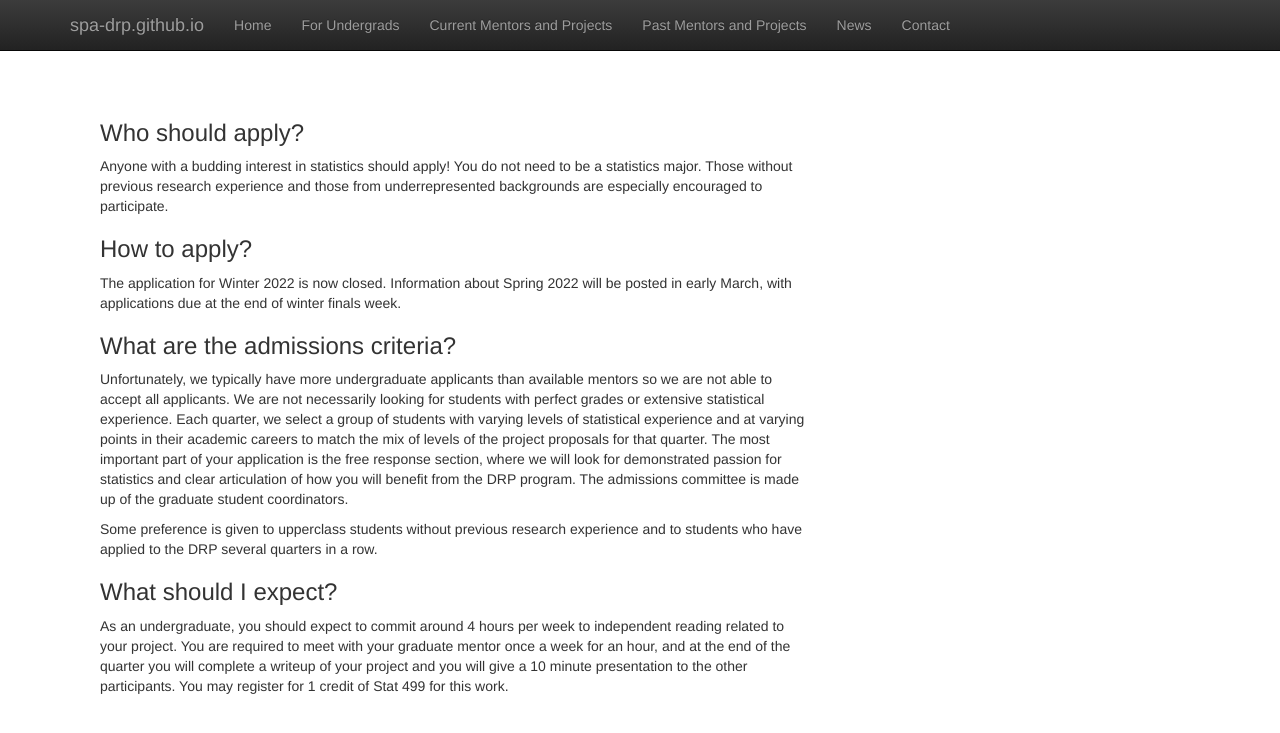
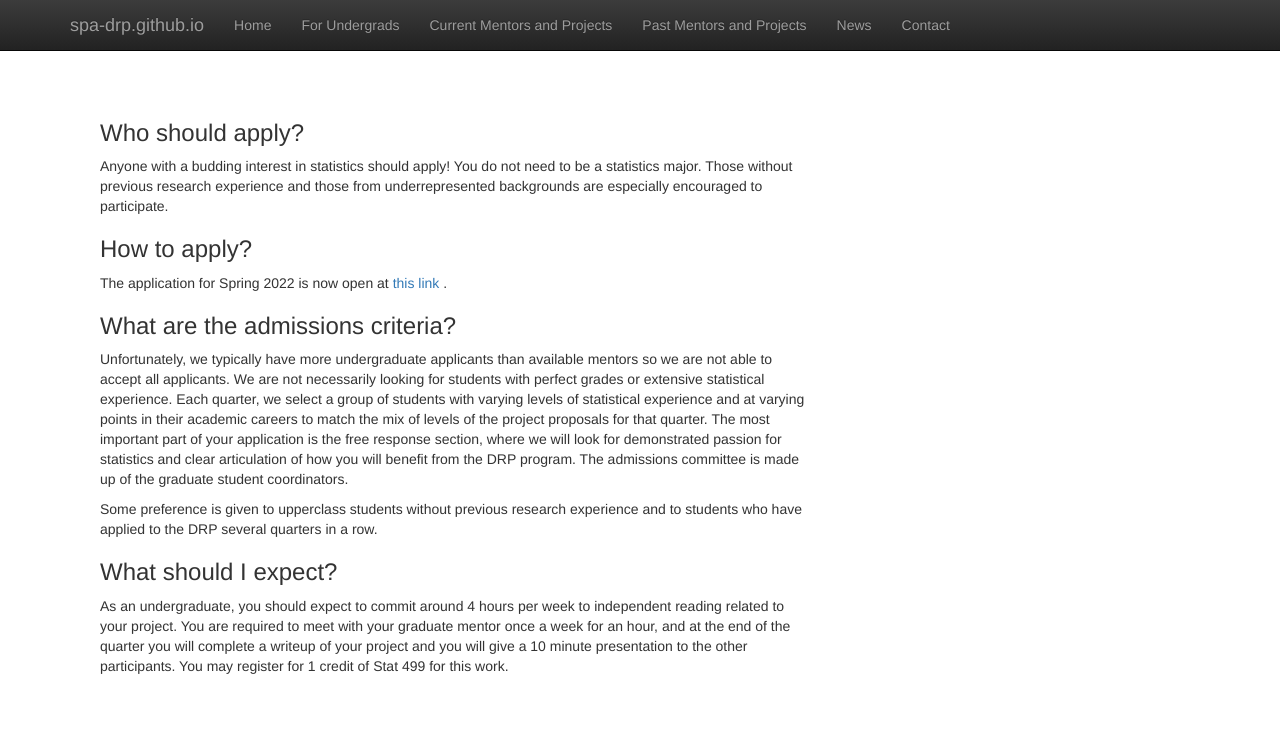
Before and after one commit to SPA-DRP/spa-drp.github.io, a Jekyll site: the page built from undergrads.html, in a window 1280 px wide. Shown: the top 733 px of the page. Built offline with Jekyll 4.4.1, drawn with Linux system fonts in a browser that asks for light colours; nearby versions of some CDN libraries; library files that are not in the unit come from our copies.

Commit message:
link in second place

```diff
--- a/undergrads.html
+++ b/undergrads.html
@@ -14,7 +14,7 @@ title:  'Undergraduates'
 </p>
   <h3> How to apply? </h3>
   <p>
-    The application for Winter 2022 is now closed. Information about Spring 2022 will be posted in early March, with applications due at the end of winter finals week.
+    The application for Spring 2022 is now open at <a href="https://docs.google.com/forms/d/e/1FAIpQLSfA_6Mpr_0h5vbIPDQEwDUCpgtfhIEgFp6SvmzpAsKTqLvatw/viewform?usp=sf_link"> this link </a>.
   </p>
   <h3> What are the admissions criteria? </h3>
   <p>
```
